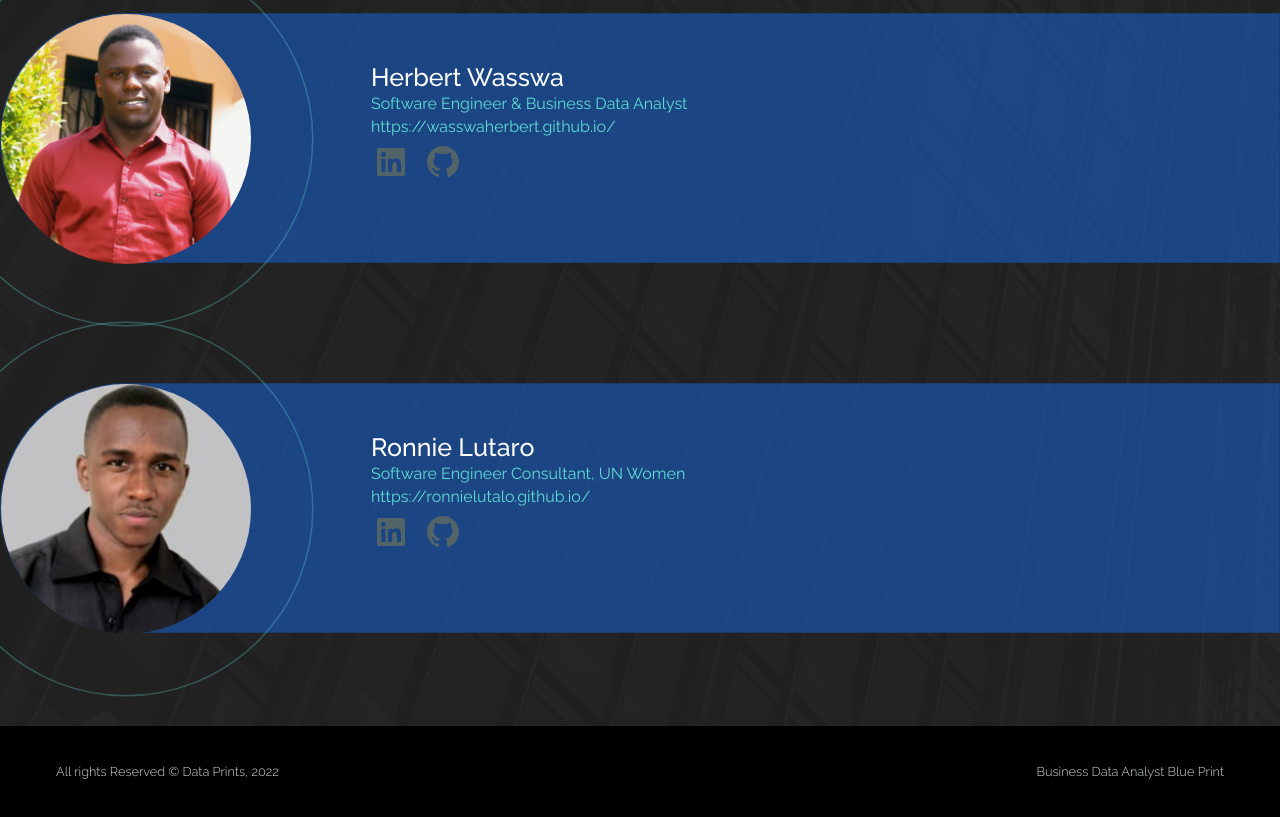
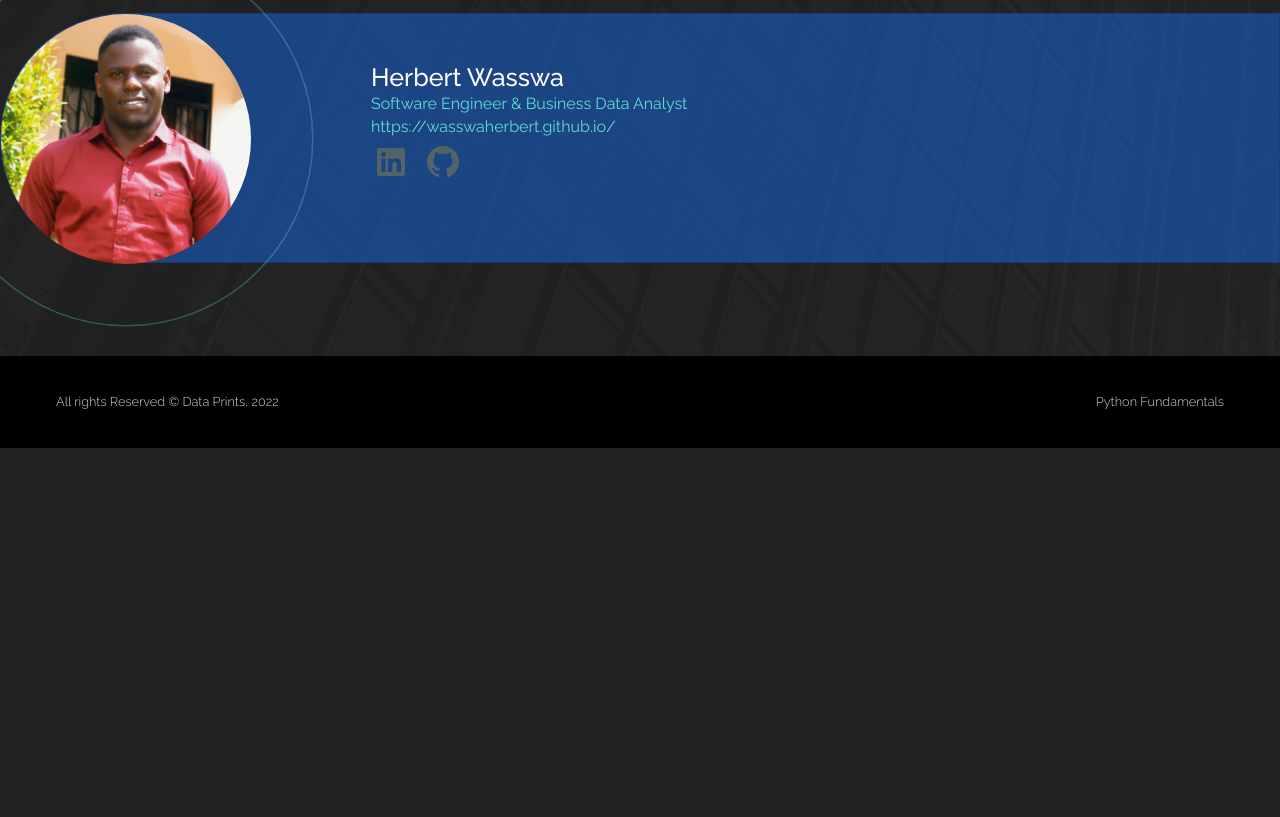
Before and after one commit to dataprints/dataprints.github.io, a plain HTML site: page index.html in a window 1280 px wide. Shown: the part 1553-2370 px from the top of the page. After the commit the page ends 2001 px from the top, so only its background shows below. Drawn offline with Linux system fonts and the light colour scheme.

Commit message:
index updates

```diff
--- a/index.html
+++ b/index.html
@@ -60,14 +60,19 @@
         <div class="container">
           <div class="row align-items-center min-vh-100">
             <div class="col-md-7 col-xl-7 pt-9 text-md-start text-center">
-              <h1 class="display-2 text-light fw-thin">Who is this free webinar for?</h1>
+              <h1 class="display-2 text-light fw-thin">INSTALLATION</h1>
               <p class="fs-2 text-400">
-                    1.You're not exactly sure where to start.
-                <br>2.You want the fastest path to becoming job ready
-                <br>3.You need to get a job in data science.
-                <br>4.You're looking for expert coaching and support.
-                <br>5.You want to discover the common myths around data science.
-                <br><br><strong>A webinar link will be sent to your email, 2 days to the event when you sign up. </strong><br><br>
+                <p>
+                  <h3>Follow the following steps in order to install python and Spyder IDE.</h3><br>
+                  <strong>STEP 1</strong><br>
+                  <a href="https://www.digitalocean.com/community/tutorials/install-python-windows-10" target="_blank">How to install Python on Windows OS</a><br>
+                  <a href="https://docs.python-guide.org/starting/install3/osx/" target="_blank">How to install Python on MacOS</a><br>
+                  <a href="https://www.scaler.com/topics/python/install-python-on-linux/" target="_blank">How to install Python on Linux OS</a><br><br>
+
+                  <strong>STEP 2</strong><br>
+                  <a href="https://seankamugasa.github.io/" target="_blank">How to install Spyder on MacOS, Windows OS and Linux OS</a>
+                </p>
+                <br><h2>A webinar link will be sent to your email, 2 days to the event when you sign up.</h2><br>
                 <strong>Sign Up Now to Reserve Your Seat.</strong><br>
             </div>
             <div class="col-md-5 col-xl-5 pe-xxl-0">
@@ -137,31 +142,6 @@
           </div>
         </div>
 
-          <div class="row h-100">
-            <div class="col-12">
-              <div class="card testimonial-bg card-span text-white mt-10 mt-md-7 mt-lg-8 mx-4 mx-md-0">
-                <div class="card-body pt-0 p-md-0">
-                  <div class="d-flex flex-column flex-md-row align-items-center">
-                    <div class="card-span-img">
-                      <div class="circle-wrapper"><img class="rounded-circle w-100" src="assets/img/team/1.png" alt="" /></div>
-                    </div>
-                    <div class="mt-n6 mt-md-0 text-center text-md-start px-md-6 px-xl-8 px-xxl-10">
-                      <h4 class="mb-0 fw-medium text-white">Ronnie Lutaro</h4>
-                      <p class="fw-normal mb-0 text-primary">Software Engineer Consultant, UN Women</p>
-                      <a href="https://ronnielutalo.github.io/" target="_blank">https://ronnielutalo.github.io/</a>
-                      <div class="pb-4">
-                        <ul class="list-unstyled list-inline my-2">
-                          <li class="list-inline-item"><a class="text-decoration-none" href="https://www.linkedin.com/in/ronnie-lutalo-b73240aa" target="_blank"><i class="fab fa-linkedin fa-2x social-icons"></i></a></li>
-                          <li class="list-inline-item"><a class="text-decoration-none" href="https://github.com/RonnieLutalo/" target="_blank"><i class="fab fa-github fa-2x social-icons"></i></a></li>
-                        </ul>
-                        </ul>
-                      </div>
-                    </div>
-                  </div>
-                </div>
-              </div>
-            </div>
-          </div>
       <!-- End of speakers============================================-->
 
 
@@ -174,7 +154,7 @@
               <p class="fs--1 my-2 fw-light text-200">All rights Reserved &copy; Data Prints, 2022</p>
             </div>
             <div class="col-12 col-sm-8 col-md-6">
-              <p class="fs--1 fw-light my-2 text-center text-md-end text-200"> Business Data Analyst Blue Print
+              <p class="fs--1 fw-light my-2 text-center text-md-end text-200"> Python Fundamentals
                   <path d="M4 1c2.21 0 4 1.755 4 3.92C8 2.755 9.79 1 12 1s4 1.755 4 3.92c0 3.263-3.234 4.414-7.608 9.608a.513.513 0 0 1-.784 0C3.234 9.334 0 8.183 0 4.92 0 2.755 1.79 1 4 1z"></path>
               </p>
             </div>
```
Also changed, not shown: text.txt (added).
